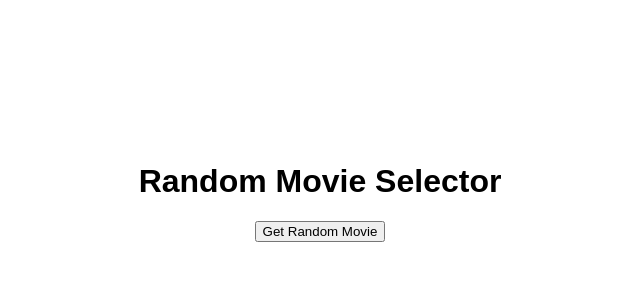
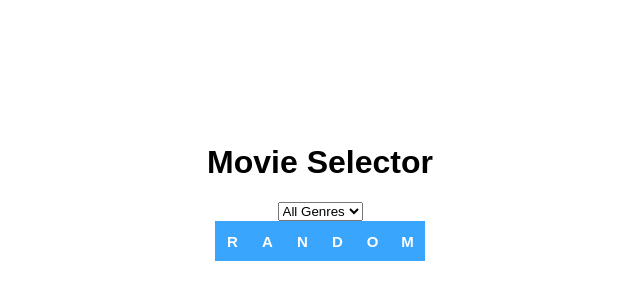
Before and after one commit to Hussien-Talha/movie-selctor, a plain HTML site: page index.html in a window 1280 px wide. Shown: the part 206-506 px from the top of the page, without its empty margins (328-968 px from the left). Drawn offline with Linux system fonts and the light colour scheme.

Commit message:
isA works

```diff
--- a/index.html
+++ b/index.html
@@ -19,22 +19,101 @@
             font-size: 24px;
             color: #333;
         }
+        .button {
+  display: flex;
+}
+
+.box {
+  width: 35px;
+  height: 40px;
+  display: flex;
+  justify-content: center;
+  align-items: center;
+  font-size: 15px;
+  font-weight: 700;
+  color: #fff;
+  transition: all .8s;
+  cursor: pointer;
+  position: relative;
+  background: rgb(58, 165, 253);
+  overflow: hidden;
+}
+
+.box:before {
+  content: "M";
+  position: absolute;
+  top: 0;
+  background: #0f0f0f;
+  width: 100%;
+  height: 100%;
+  display: flex;
+  align-items: center;
+  justify-content: center;
+  transform: translateY(100%);
+  transition: transform .4s;
+}
+
+.box:nth-child(2)::before {
+  transform: translateY(-100%);
+  content: 'O';
+}
+
+.box:nth-child(3)::before {
+  content: 'V';
+}
+
+.box:nth-child(4)::before {
+  transform: translateY(-100%);
+  content: 'I';
+}
+
+.box:nth-child(5)::before {
+  content: 'E';
+}
+
+.box:nth-child(6)::before {
+  content: 'S';
+}
+
+.button:hover .box:before {
+  transform: translateY(0);
+}
     </style>
 </head>
 <body>
     <div class="center">
-    <h1>Random Movie Selector</h1>
-    <button onclick="displayRandomMovie()">Get Random Movie</button>
-    <div id="movieDisplay">
+        <h1>Movie Selector</h1>
+        <select id="genreSelect">
+            <option value="">All Genres</option>
+            <!-- Add options for each genre you want to include -->
+            <option value="28">Action</option>
+            <option value="35">Comedy</option>
+            <option value="27">Horror</option>
+        </select>
+        <div class="button" onclick="displayRandomMovie()">
+            <div class="box">R</div>
+            <div class="box">A</div>
+            <div class="box">N</div>
+            <div class="box">D</div>
+            <div class="box">O</div>
+            <div class="box">M</div>
+        </div>
+        <div id="movieDisplay"></div>
     </div>
-</div>
 
     <script>
         var apiKey = '6341a50b43b44623a7e94e267594d7c4'; // Replace with your TMDB API key
 
         function getRandomMovie() {
+    // Get the selected genre
+    var genreSelect = document.getElementById('genreSelect');
+    var selectedGenre = genreSelect.options[genreSelect.selectedIndex].value;
+
+    // Include the 'with_genres' parameter in your API request if a genre is selected
+    var genreParam = selectedGenre ? '&with_genres=' + selectedGenre : '';
+
     // First, get the total number of pages
-    fetch('https://api.themoviedb.org/3/discover/movie?api_key=' + apiKey + '&language=en-US&sort_by=popularity.desc&include_adult=false&include_video=false&page=1&primary_release_date.gte=2005-01-01&primary_release_date.lte=2023-12-31&certification_country=US&certification.lte=PG-13')
+    fetch('https://api.themoviedb.org/3/discover/movie?api_key=' + apiKey + '&language=en-US&sort_by=popularity.desc&include_adult=false&include_video=false&page=1&primary_release_date.gte=2005-01-01&primary_release_date.lte=2023-12-31&certification_country=US&certification.lte=PG-13' + genreParam)
         .then(response => response.json())
         .then(data => {
             // Limit the totalPages to 500
@@ -44,7 +123,7 @@
             var randomPage = Math.floor(Math.random() * totalPages) + 1;
 
             // Then, fetch the movies on that page
-            return fetch('https://api.themoviedb.org/3/discover/movie?api_key=' + apiKey + '&language=en-US&sort_by=popularity.desc&include_adult=false&include_video=false&page=' + randomPage + '&primary_release_date.gte=2005-01-01&primary_release_date.lte=2023-12-31&certification_country=US&certification.lte=PG-13');
+            return fetch('https://api.themoviedb.org/3/discover/movie?api_key=' + apiKey + '&language=en-US&sort_by=popularity.desc&include_adult=false&include_video=false&page=' + randomPage + '&primary_release_date.gte=2005-01-01&primary_release_date.lte=2023-12-31&certification_country=US&certification.lte=PG-13' + genreParam);
         })
         .then(response => {
             if (!response.ok) {
@@ -61,9 +140,9 @@
         .catch(error => console.error('There has been a problem with your fetch operation: ', error));
 }
 
-        function displayRandomMovie() {
-            getRandomMovie();
-        }
+function displayRandomMovie() {
+    getRandomMovie();
+}
     </script>
 </body>
 </html>
```
